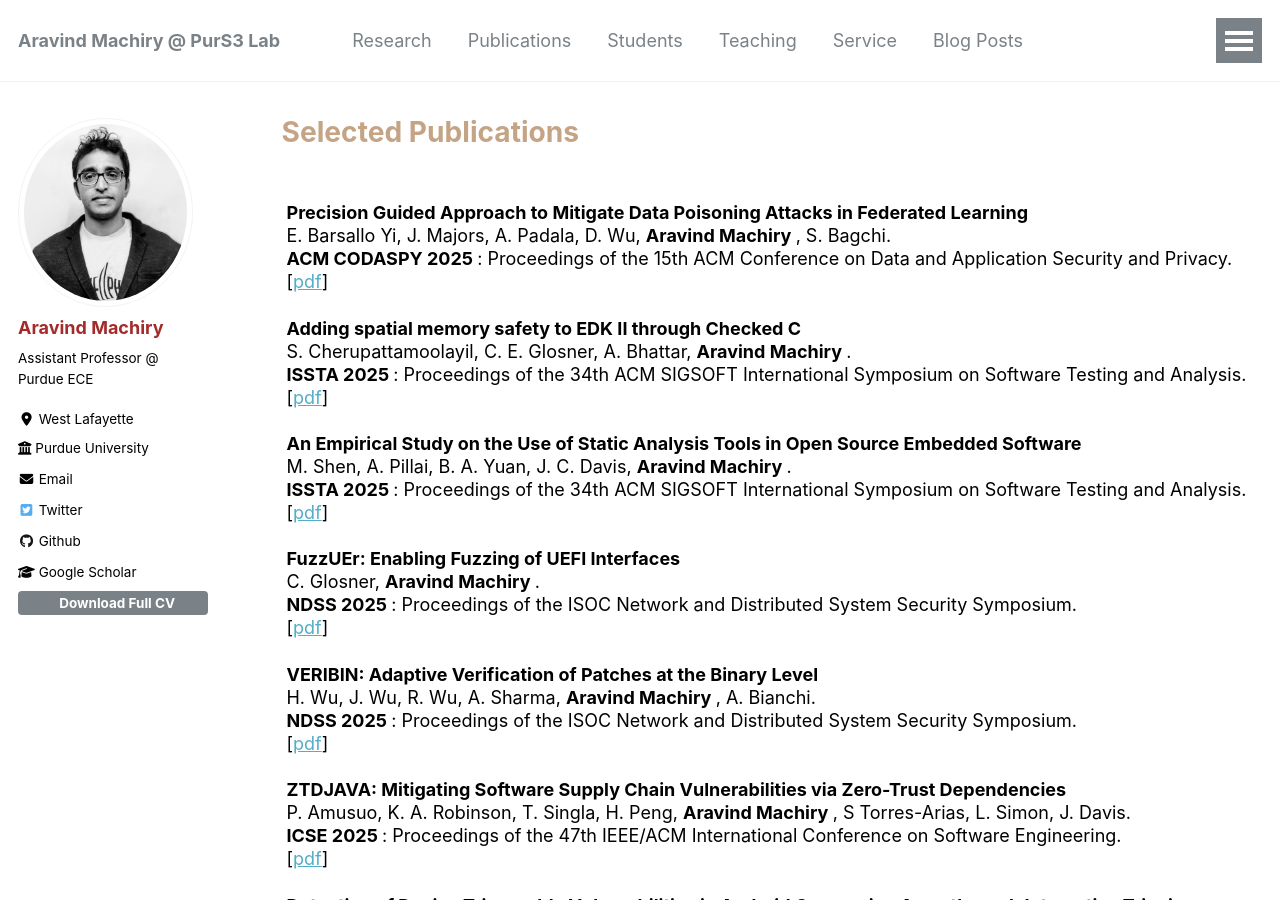
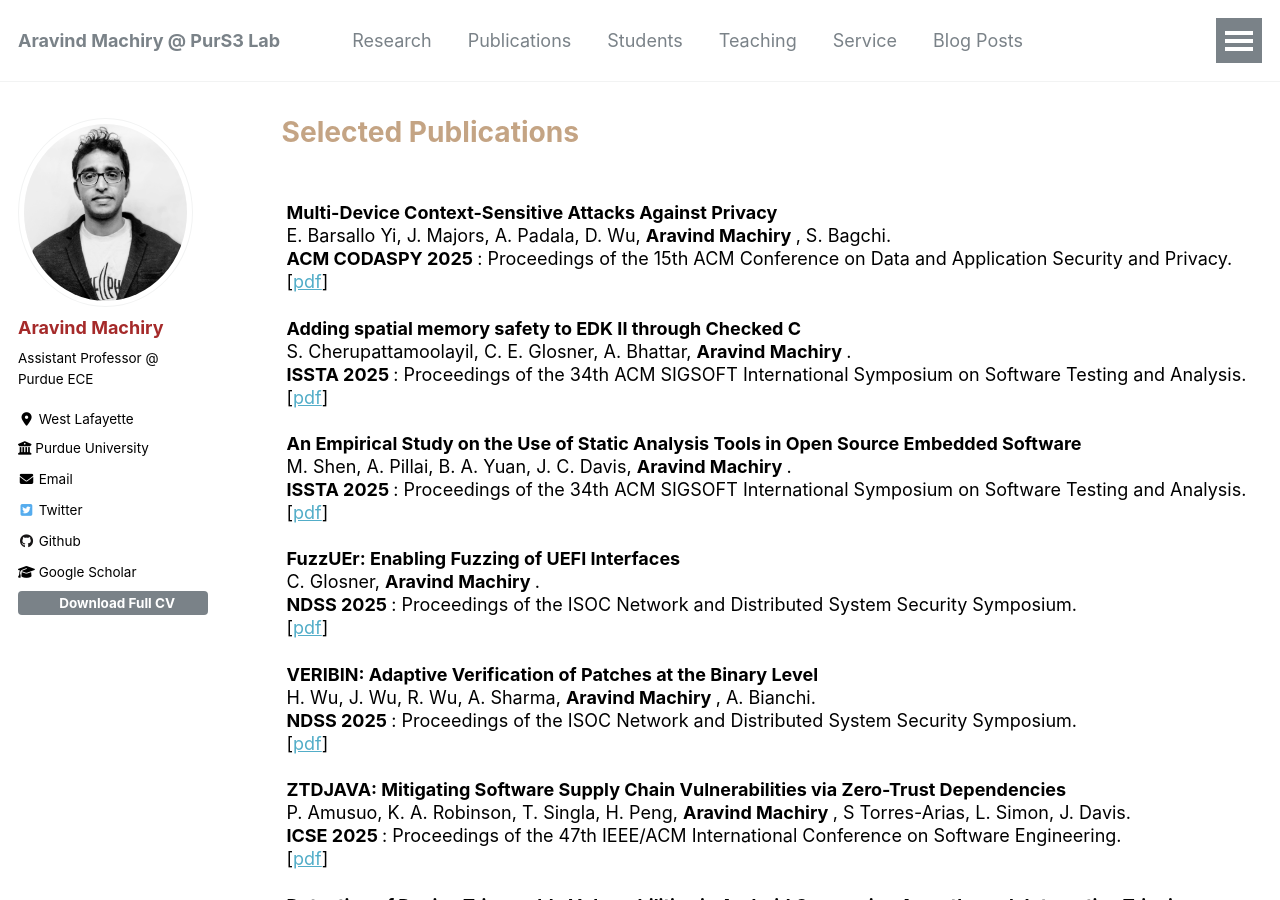
Before and after one commit to Machiry/machiry.github.io, a Jekyll site: the page built from _publications/index.html, in a window 1280 px wide and 900 px high. Built offline with Jekyll 4.4.1, drawn with Linux system fonts in a browser that asks for light colours; nearby versions of some CDN libraries.

Commit message:
Update index.html

```diff
--- a/_publications/index.html
+++ b/_publications/index.html
@@ -11,7 +11,7 @@ author_profile: true
 
 	<p>
 
-		<strong>Precision Guided Approach to Mitigate Data Poisoning Attacks in Federated Learning</strong><br>
+		<strong>Multi-Device Context-Sensitive Attacks Against Privacy</strong><br>
 		E. Barsallo Yi, J. Majors, A. Padala, D. Wu, <b> Aravind Machiry </b>, S. Bagchi.<br>
 		<b> ACM CODASPY 2025 </b>: Proceedings of the 15th ACM Conference on Data and Application Security and Privacy. <br>
 		[<a href="/files/madcap.pdf">pdf</a>]
```
